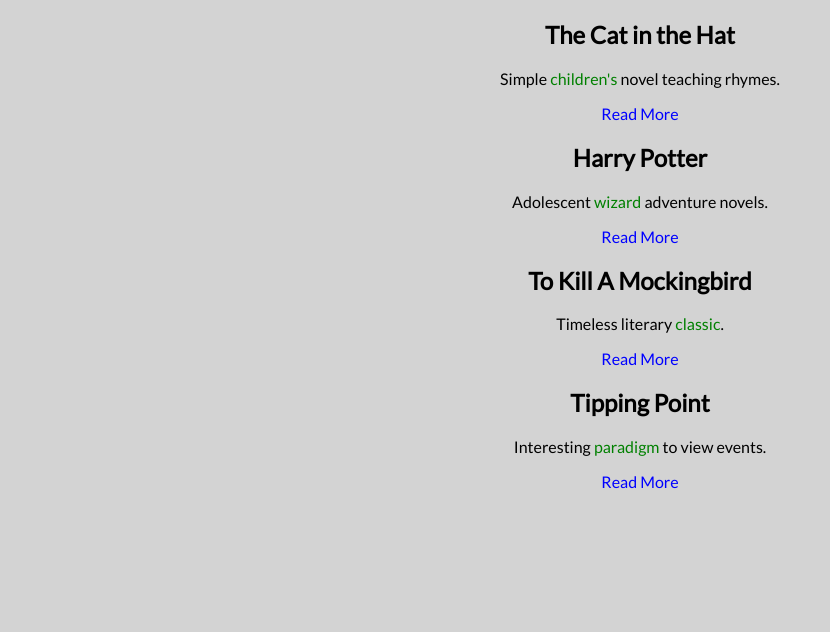
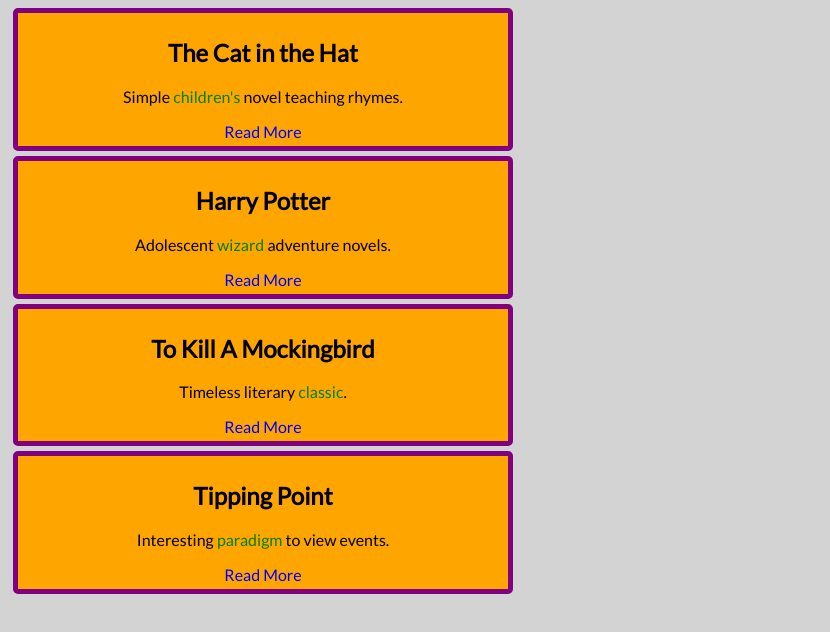
Before and after one commit to OctopusHugz/CSSProj, a plain HTML site: page index.html in a window 1280 px wide. Shown: the whole page, without its empty margins (0-830 px from the left). Drawn offline with Linux system fonts and the light colour scheme.

Commit message:
Box Styling

```diff
--- a/styles.css
+++ b/styles.css
@@ -22,3 +22,15 @@
     color: green;
     font-weight: lighter;
 }
+
+.boxes {
+    margin: 5px;
+    padding: 5px;
+    border: 5px solid purple;
+    border-radius: 5px;
+    width: 30em;
+}
+
+#box1, #box2, #box3, #box4 {
+    background-color: orange;
+}
```
